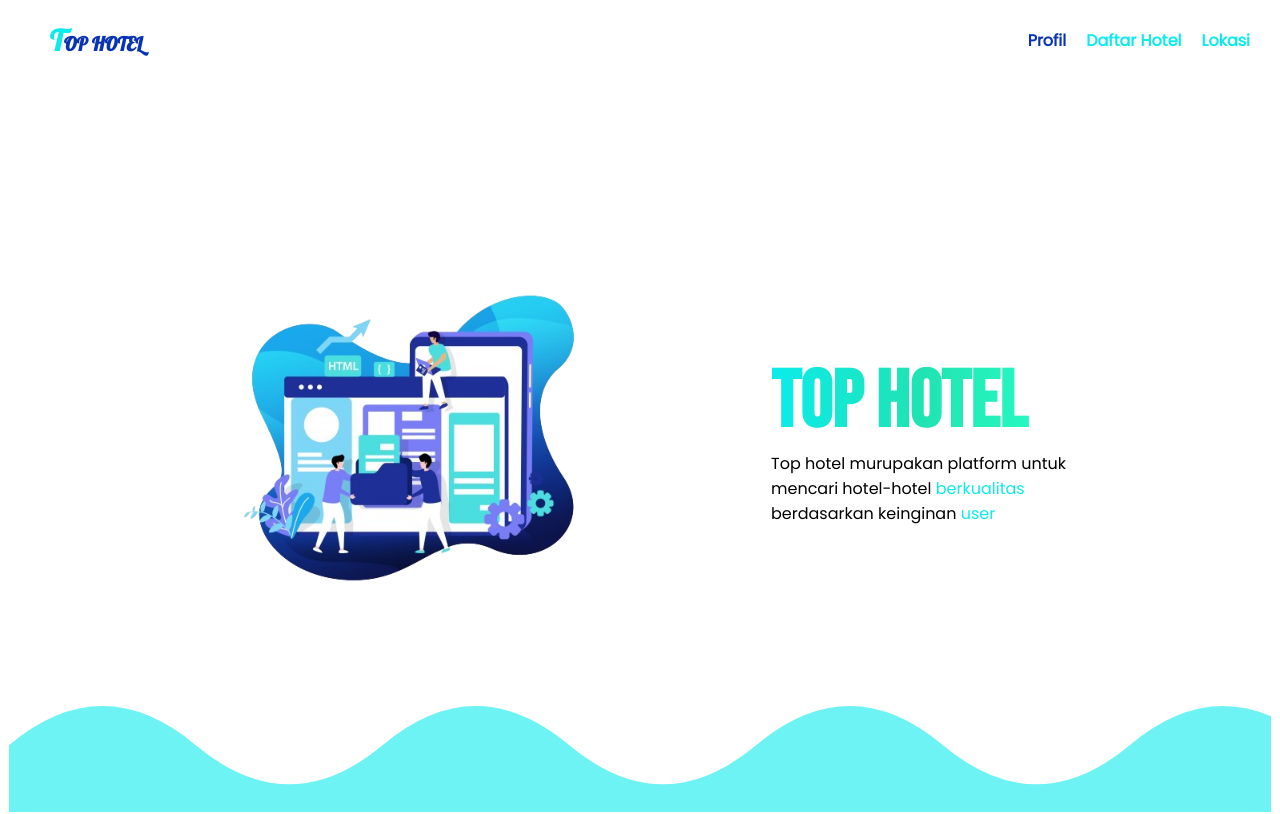
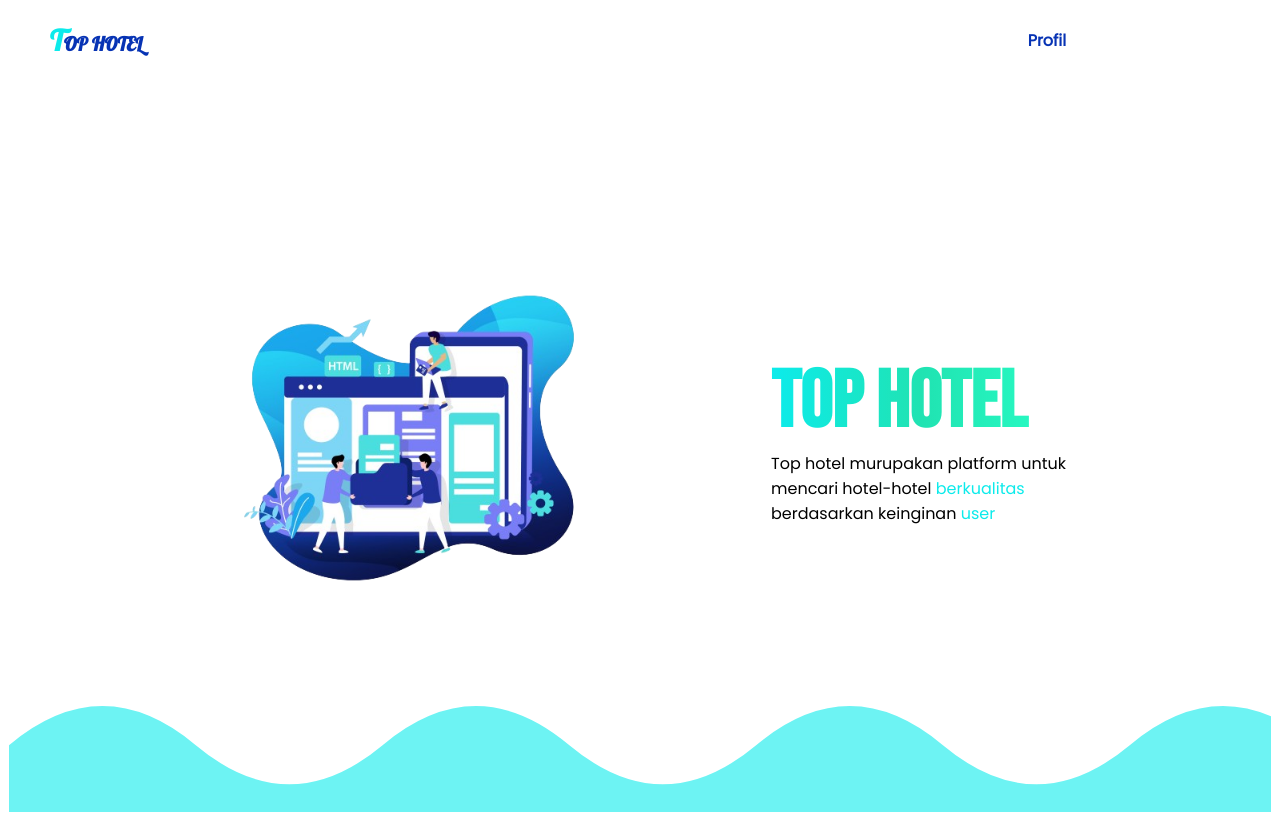
Before and after one commit to maghfur26/submision-dicoding, a plain HTML site: page index.html in a window 1280 px wide. Shown: the top 814 px of the page. Drawn offline with Linux system fonts and the light colour scheme.

Commit message:
change color li

```diff
--- a/style.css
+++ b/style.css
@@ -46,7 +46,7 @@
 }
 
 .nav-ul li a {
-    color: #0cebeb;
+    color: #ffff;
     font-size: 1em;
     text-decoration: none;
     padding: 10px;
```
